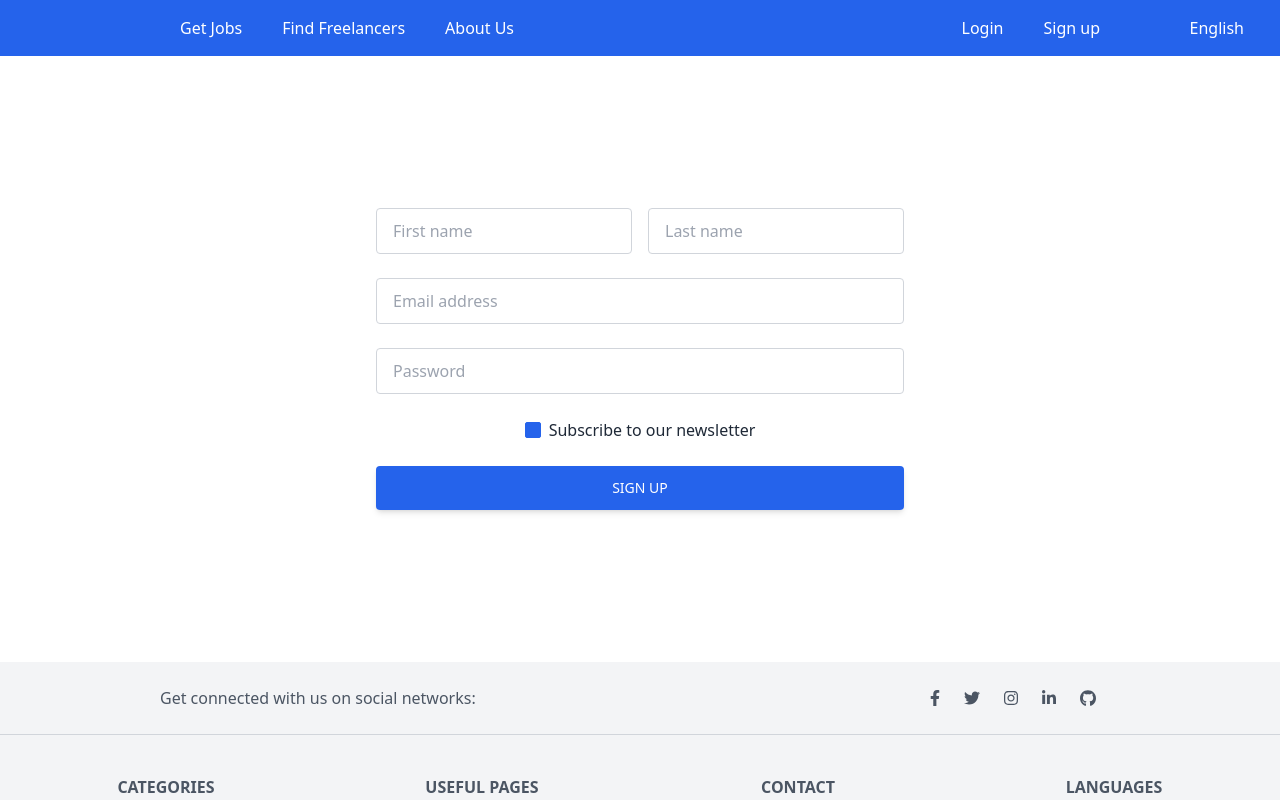
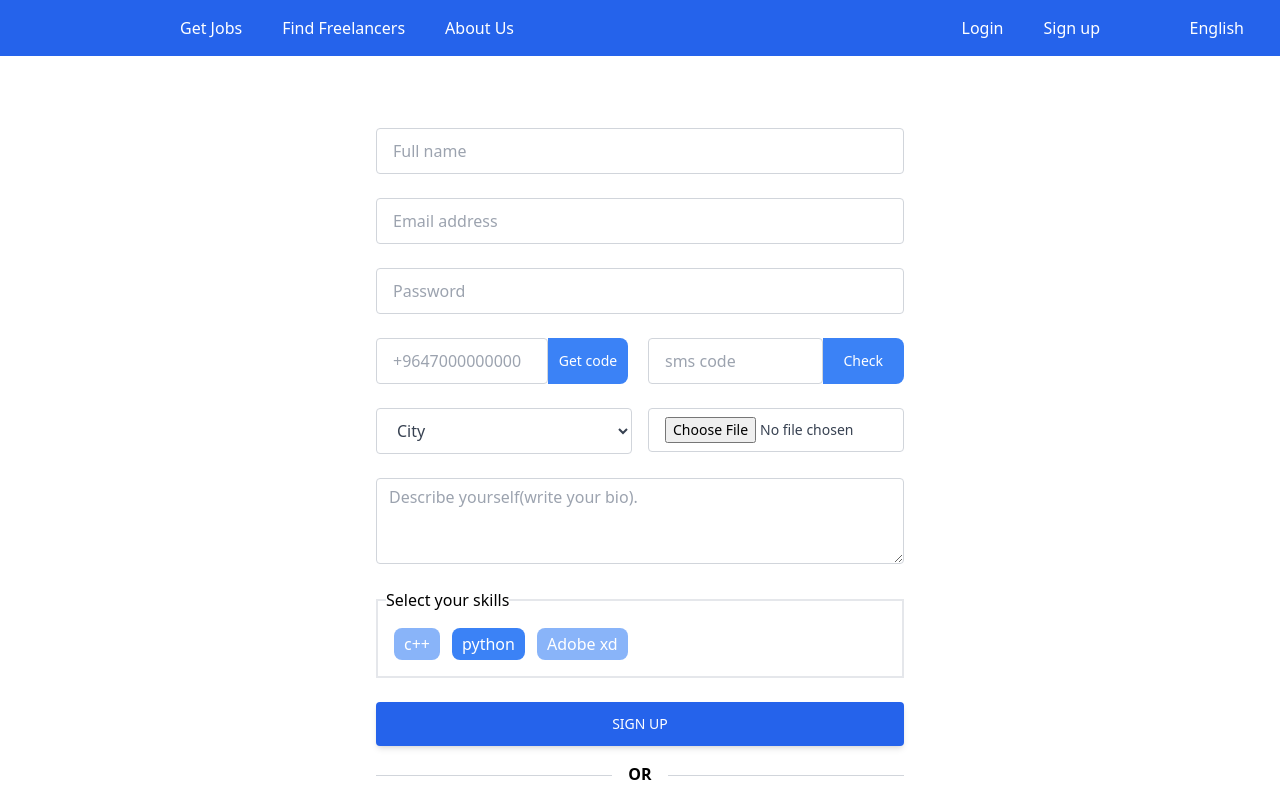
Before and after one commit to moh1434/Maslah-Tech-vue3, a Vue app: page /sign-up in a window 1280 px wide. Shown: the top 800 px of the page. Built offline with nearby package versions, Linux system fonts and the light colour scheme.

Commit message:
complete UI

```diff
--- a/src/components/Auth/SignUpForm.vue
+++ b/src/components/Auth/SignUpForm.vue
@@ -1,16 +1,18 @@
 <script setup lang="ts">
 import { useI18n } from 'vue-i18n';
+import OrContinueWithFaceBook from '@/components/Auth/OrContinueWithFaceBook.vue';
 const { t } = useI18n();
 </script>
 
 <template>
-  <div class="my-12 md:my-32">
+  <!-- email, name, password, phone_number, bio, city, picture, skills -->
+  <div class="my-12">
     <div class="mx-auto block p-6 max-w-xl">
       <form>
-        <div class="grid grid-cols-2 gap-4">
         <div class="form-group mb-6">
           <input
             type="text"
+            name="name"
             class="
               form-control
               block
@@ -33,14 +35,13 @@ const { t } = useI18n();
               focus:border-blue-600
               focus:outline-none
             "
-              id="exampleInput123"
-              aria-describedby="emailHelp123"
-              placeholder="First name"
+            placeholder="Full name"
           />
         </div>
         <div class="form-group mb-6">
           <input
-              type="text"
+            type="email"
+            name="email"
             class="
               form-control
               block
@@ -63,15 +64,13 @@ const { t } = useI18n();
               focus:border-blue-600
               focus:outline-none
             "
-              id="exampleInput124"
-              aria-describedby="emailHelp124"
-              placeholder="Last name"
+            placeholder="Email address"
           />
-          </div>
         </div>
         <div class="form-group mb-6">
           <input
-            type="email"
+            type="password"
+            name="password"
             class="
               form-control
               block
@@ -94,13 +93,85 @@ const { t } = useI18n();
               focus:border-blue-600
               focus:outline-none
             "
-            id="exampleInput125"
-            placeholder="Email address"
+            placeholder="Password"
           />
         </div>
+        <div class="sm:flex">
+          <div class="form-group mb-6 flex sm:w-1/2">
+            <input
+              type="text"
+              pattern="^\+9647[0-9]{9}$"
+              name="phone_number"
+              placeholder="+9647000000000"
+              class="
+                form-control
+                block
+                w-full
+                pl-3
+                md:pl-4
+                py-1.5
+                md:py-2.5
+                text-base
+                font-normal
+                text-gray-700
+                bg-white bg-clip-padding
+                border border-solid border-gray-300
+                rounded
+                transition
+                ease-in-out
+                m-0
+                focus:text-gray-700
+                focus:bg-white
+                focus:border-blue-600
+                focus:outline-none
+              "
+            />
+            <button
+              class="text-sm bg-blue-500 text-white w-32 rounded-r-lg sm:mr-3"
+            >
+              Get code
+            </button>
+          </div>
+          <div class="form-group mb-6 flex sm:w-1/2">
+            <input
+              type="number"
+              name="check_number"
+              placeholder="sms code"
+              class="
+                sm:ml-2
+                form-control
+                block
+                w-full
+                pl-3
+                md:pl-4
+                py-1.5
+                md:py-2.5
+                text-base
+                font-normal
+                text-gray-700
+                bg-white bg-clip-padding
+                border border-solid border-gray-300
+                rounded
+                transition
+                ease-in-out
+                m-0
+                focus:text-gray-700
+                focus:bg-white
+                focus:border-blue-600
+                focus:outline-none
+              "
+            />
+            <button class="text-sm bg-blue-500 text-white w-32 rounded-r-lg">
+              Check
+            </button>
+          </div>
+        </div>
+        <!--  -->
+        <div class="grid grid-cols-2 gap-4">
           <div class="form-group mb-6">
-          <input
-            type="password"
+            <select
+              type="text"
+              name="city"
               class="
                 form-control
                 block
@@ -118,44 +189,90 @@ const { t } = useI18n();
                 transition
                 ease-in-out
                 m-0
+                mr-2
                 focus:text-gray-700
                 focus:bg-white
                 focus:border-blue-600
                 focus:outline-none
               "
-            id="exampleInput126"
-            placeholder="Password"
+            >
+              <option>City</option>
+              <option>Baghdad</option>
+              <option>Basra</option>
+            </select>
+          </div>
+          <div class="form-group mb-6">
+            <input
+              type="file"
+              accept="image/x-png,image/jpeg"
+              name="picture"
+              class="
+                form-control
+                block
+                w-full
+                px-3
+                md:px-4
+                py-1
+                md:py-2
+                text-sm
+                font-normal
+                text-gray-700
+                bg-white bg-clip-padding
+                border border-solid border-gray-300
+                rounded
+                transition
+                ease-in-out
+                m-0
+                focus:text-gray-700
+                focus:bg-white
+                focus:border-blue-600
+                focus:outline-none
+              "
             />
           </div>
-        <div class="form-group form-check text-center mb-6">
-          <input
-            type="checkbox"
+        </div>
+        <div class="form-group mb-6">
+          <textarea
+            name="bio"
             class="
-              form-check-input
-              appearance-none
-              h-4
-              w-4
-              border border-gray-300
-              rounded-sm
-              bg-white
-              checked:bg-blue-600 checked:border-blue-600
+              form-control
+              block
+              w-full
+              px-3
+              py-1.5
+              text-base
+              font-normal
+              text-gray-700
+              bg-white bg-clip-padding
+              border border-solid border-gray-300
+              rounded
+              transition
+              ease-in-out
+              m-0
+              focus:text-gray-700
+              focus:bg-white
+              focus:border-blue-600
               focus:outline-none
-              transition
-              duration-200
-              mt-1
-              align-top
-              bg-no-repeat bg-center bg-contain
-              mr-2
-              cursor-pointer
+              min-h-16
             "
-            id="exampleCheck25"
-            checked
-          />
-          <label
-            class="form-check-label inline-block text-gray-800"
-            for="exampleCheck25"
-            >Subscribe to our newsletter</label
-          >
+            id="exampleFormControlTextarea1"
+            rows="3"
+            placeholder="Describe yourself(write your bio)."
+          ></textarea>
+        </div>
+        <div class="form-group mb-6">
+          <fieldset class="border-2">
+            <legend class="ml-2">Select your skills</legend>
+            <ul class="flex gap-3 text-white p-4">
+              <li class="bg-blue-500 bg-opacity-60 px-2.5 py-1 rounded-lg">
+                c++
+              </li>
+              <li class="bg-blue-500 px-2.5 py-1 rounded-lg">python</li>
+              <li class="bg-blue-500 bg-opacity-60 px-2.5 py-1 rounded-lg">
+                Adobe xd
+              </li>
+            </ul>
+          </fieldset>
         </div>
         <button
           type="submit"
@@ -183,9 +300,15 @@ const { t } = useI18n();
         >
           Sign up
         </button>
+
+        <OrContinueWithFaceBook />
       </form>
     </div>
   </div>
 </template>
 
-<style></style>
+<style>
+.min-h-16 {
+  min-height: 4rem;
+}
+</style>
```
Lines whose indentation alone changed are shown as unchanged.
